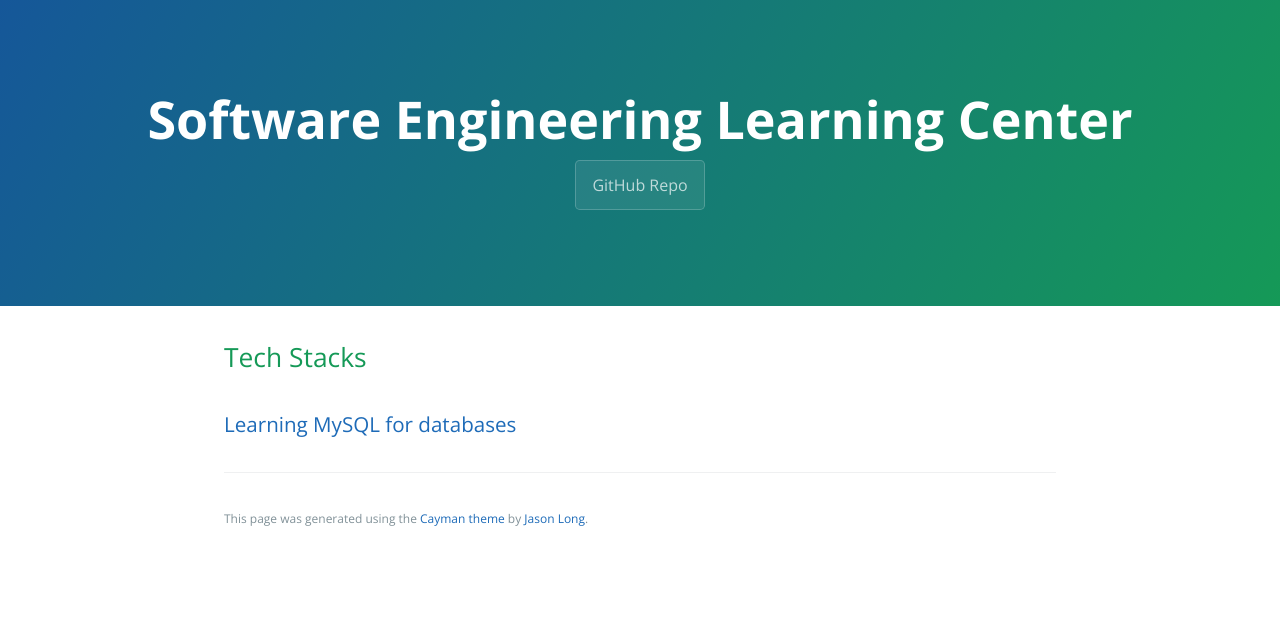
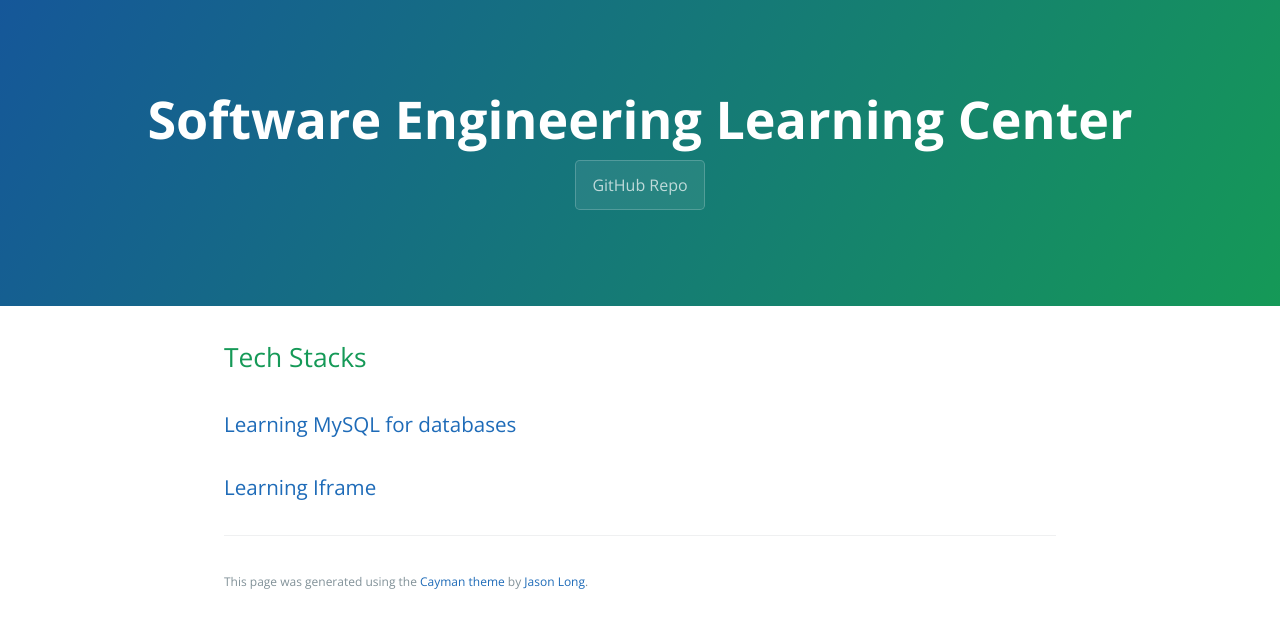
Before and after one commit to learning-software-engineering/learning-software-engineering.github.io, a Jekyll site: the page built from Topics/Tech_Stacks.md, in a window 1280 px wide. Shown: the top 628 px of the page. Built offline with Jekyll 4.4.1, drawn with Linux system fonts in a browser that asks for light colours; our own code applies the rules of GitHub Pages for plain Markdown files.

Commit message:
Update Tech_Stacks.md

```diff
--- a/Topics/Tech_Stacks.md
+++ b/Topics/Tech_Stacks.md
@@ -1,3 +1,4 @@
 ## Tech Stacks
 
 ### [Learning MySQL for databases](./Tech_Stacks/Learning_MySQL.md)
+### [Learning Iframe](./Tech_Stacks/Iframe.md)
```
